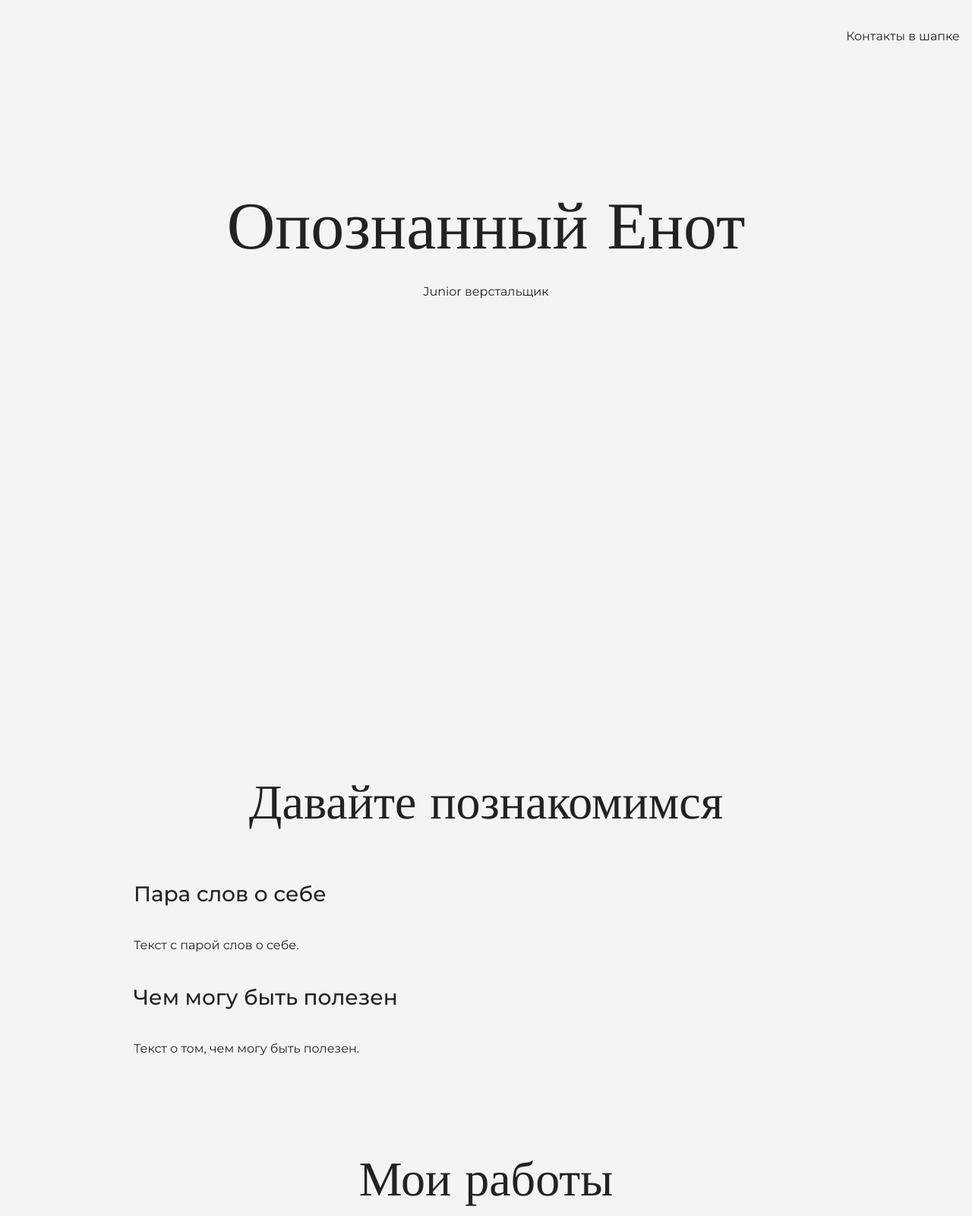
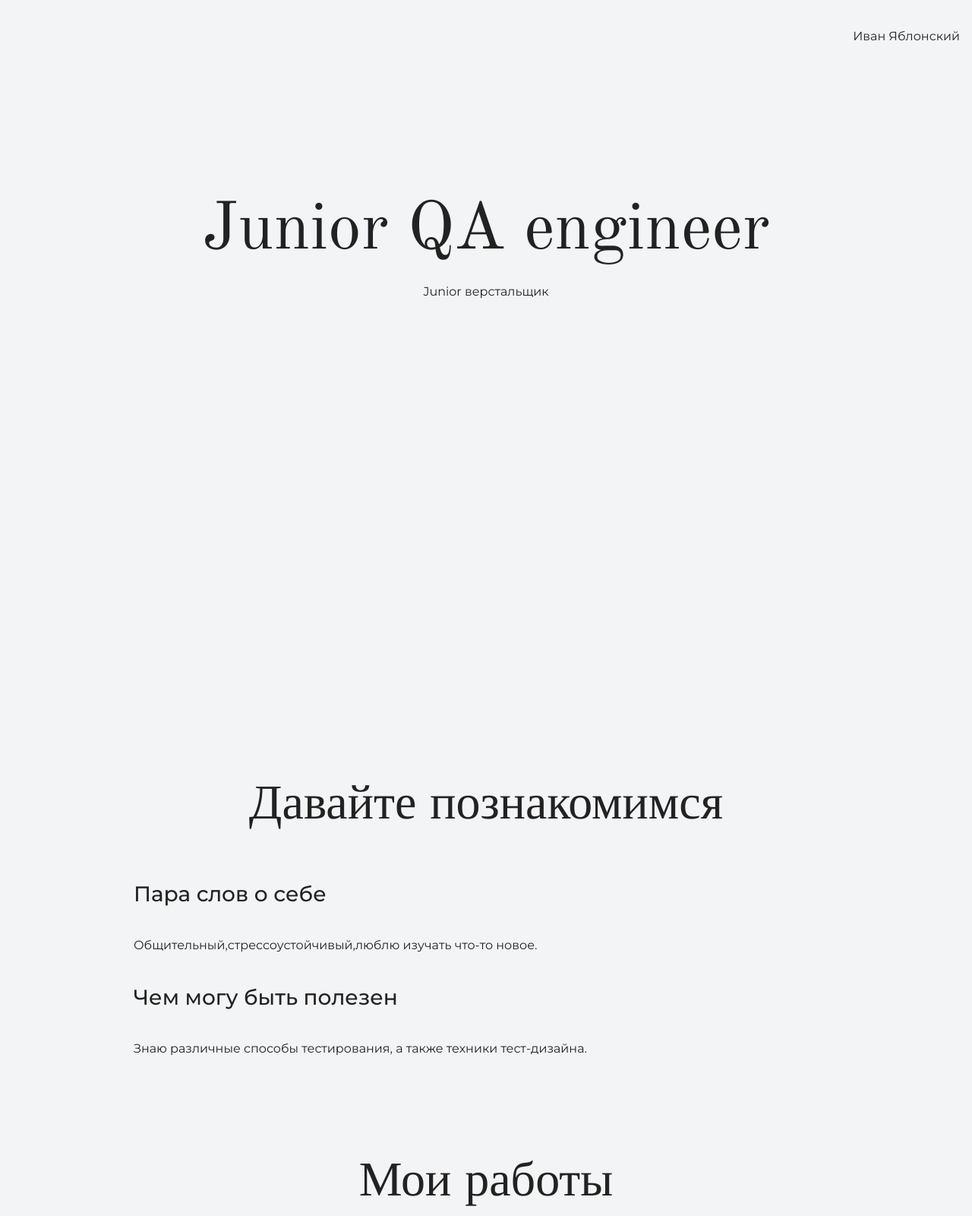
Before and after one commit to DjekVor/My-site, a plain HTML site: page index.html in a window 1280 px wide. Shown: the top 1600 px of the page at 76% size. Drawn offline with nearby package versions, Linux system fonts and the light colour scheme.

Commit message:
Text changes

```diff
--- a/index.html
+++ b/index.html
@@ -3,19 +3,19 @@
   <head><link href="https://fonts.googleapis.com/css?family=Montserrat:400,500,700|Old+Standard+TT&display=swap&subset=cyrillic" rel="stylesheet">
     <meta charset="UTF-8">
     <link rel="stylesheet" href="style.css">
-    <title>Портфолио Junior верстальщика</title>
+    <title>Портфолио Junior тестировщика,верстальщика</title>
   </head>
 
   <body>
     <header class="page-header">
       <div class="container">
-      Контакты в шапке
+      Иван Яблонский
     </div>
     </header>
 
     <section class="hero-image">
       <h1 class="heading">
-        <div class="container">Опознанный Енот</div>
+        <div class="container">Junior QA engineer</div>
       </h1>
       <p>
         <div class="container">Junior верстальщик</div></p>
@@ -25,9 +25,9 @@
       <h2 class="subheading">
         <div class="container">Давайте познакомимся</div></h2>
       <h3><div class="container">Пара слов о себе</div></h3>
-      <p><div class="container">Текст с парой слов о себе.</div></p>
+      <p><div class="container">Общительный,стрессоустойчивый,люблю изучать что-то новое.</div></p>
       <h3><div class="container">Чем могу быть полезен</div></h3>
-      <p><div class="container">Текст о том, чем могу быть полезен.</div></p>
+      <p><div class="container">Знаю различные способы тестирования, а также техники тест-дизайна.</div></p>
     </section>
 
     <section class="portfolio">
@@ -41,7 +41,7 @@
     </section>
 
     <footer class="page-footer">
-      Контакты в подвале
+      Телофон:+380672969014
     </footer>
   </body>
 </html>
```
